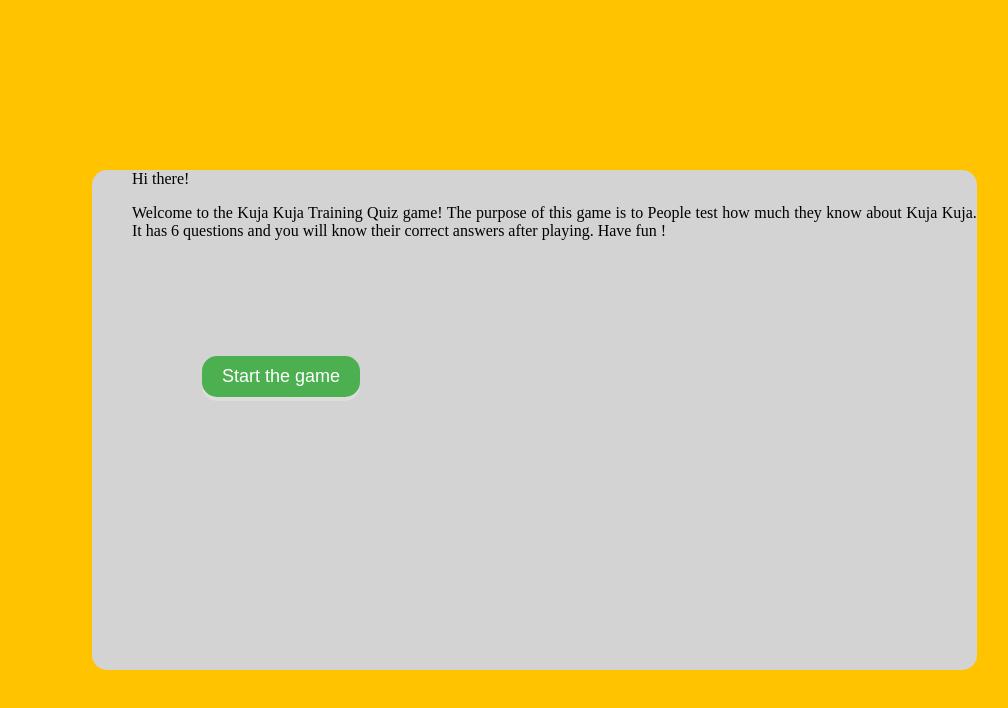
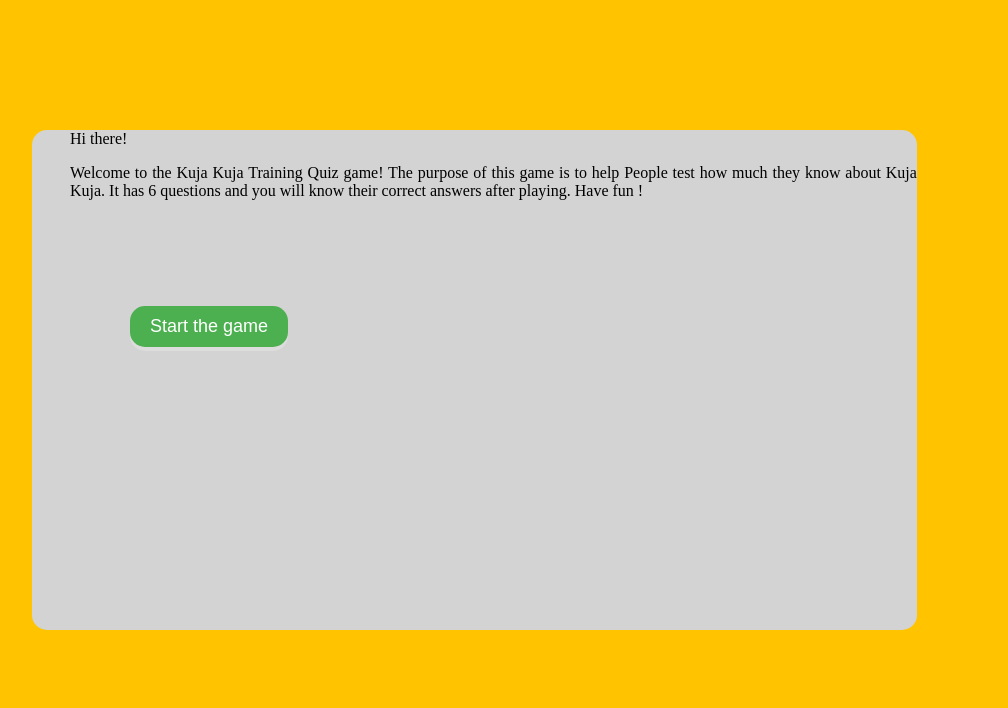
Before and after one commit to ZacheeNiyokwizera/my-Quiz-game, a plain HTML site: page index.html in a window 1280 px wide. Shown: the whole page, without its empty margins (36-1044 px from the left). Drawn offline with Linux system fonts and the light colour scheme; no server answers.

Commit message:
changed some styles

```diff
--- a/index.html
+++ b/index.html
@@ -16,7 +16,7 @@
                 Hi there!
             </p>
             <p>
-                Welcome to the Kuja Kuja Training Quiz game! The purpose of this game is to People test how much they know about Kuja Kuja. It has 6 questions and you will know their correct answers after playing. Have fun !
+                Welcome to the Kuja Kuja Training Quiz game! The purpose of this game is to help People test how much they know about Kuja Kuja. It has 6 questions and you will know their correct answers after playing. Have fun !
             </p>
             <button id="start">Start the game</button>
         </div>
--- a/style.css
+++ b/style.css
@@ -39,13 +39,13 @@ body {
 }
 
 .container {
-    margin-left: 120px;
+    margin-left: 60px;
     margin-right: auto;
     background-color: lightgrey;
     width: 70%;
     height: 500px;
     border-radius: 15px;
-    margin-top: 60px;
+    margin-top: 40px;
 }
 
 button {
@@ -65,13 +65,13 @@ button {
 }
 
 #start {
-    margin-top: 100px;
-    margin-left: 70px;
+    margin-top: 90px;
+    margin-left: 60px;
 }
 
 #welcome {
-    margin-top: 170px;
-    margin-left: 40px;
+    margin-top: 130px;
+    margin-left: 38px;
     text-align: justify;
 }
 
```
